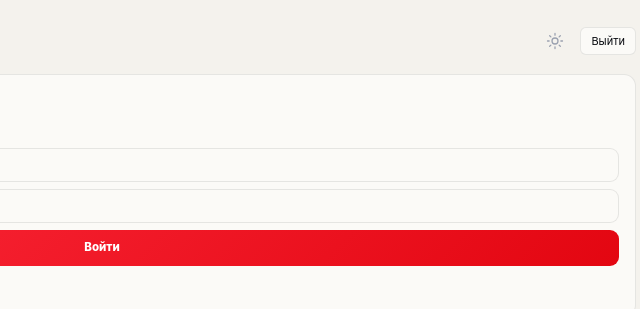
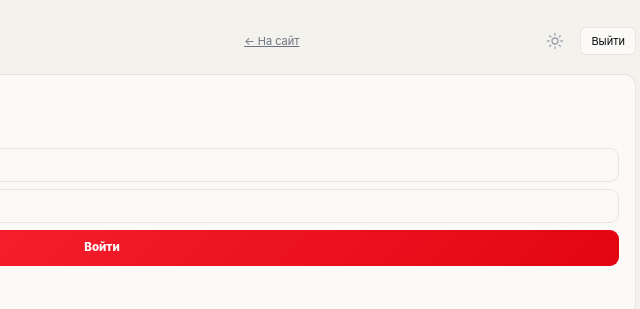
Before and after one commit to TemnayaIs/energytool-ai, a plain HTML site: page static/admin.html in a window 1280 px wide. Shown: the top 309 px of the page, 538-1178 px from the left. Drawn offline with Linux system fonts and the light colour scheme.

Commit message:
feat: add link to main site from admin panel

```diff
--- a/static/admin.html
+++ b/static/admin.html
@@ -35,6 +35,7 @@
   <div class="admin-wrap">
     <div class="admin-head">
       <h1 style="margin:0;font-size:22px;color:var(--red)">Панель администратора — EnergyTool</h1>
+      <a href="/" style="font-size:11px;color:var(--muted);text-decoration:underline;margin-left:8px">← На сайт</a>
       <div style="display:flex;gap:8px;align-items:center">
         <button class="icon-btn" id="themeToggle" title="Тема" aria-label="Переключить тему"><svg class="icon"><use href="#i-sun"></use></svg></button>
         <button class="btn-sm" id="adminLogout">Выйти</button>
```
